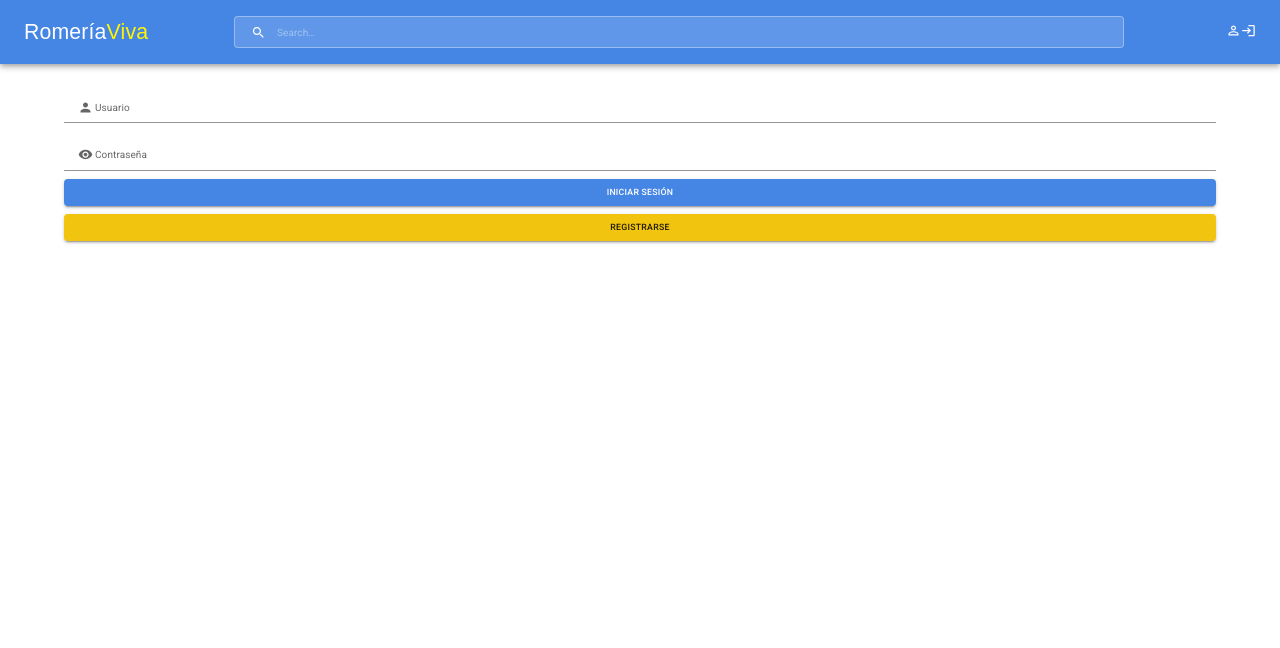
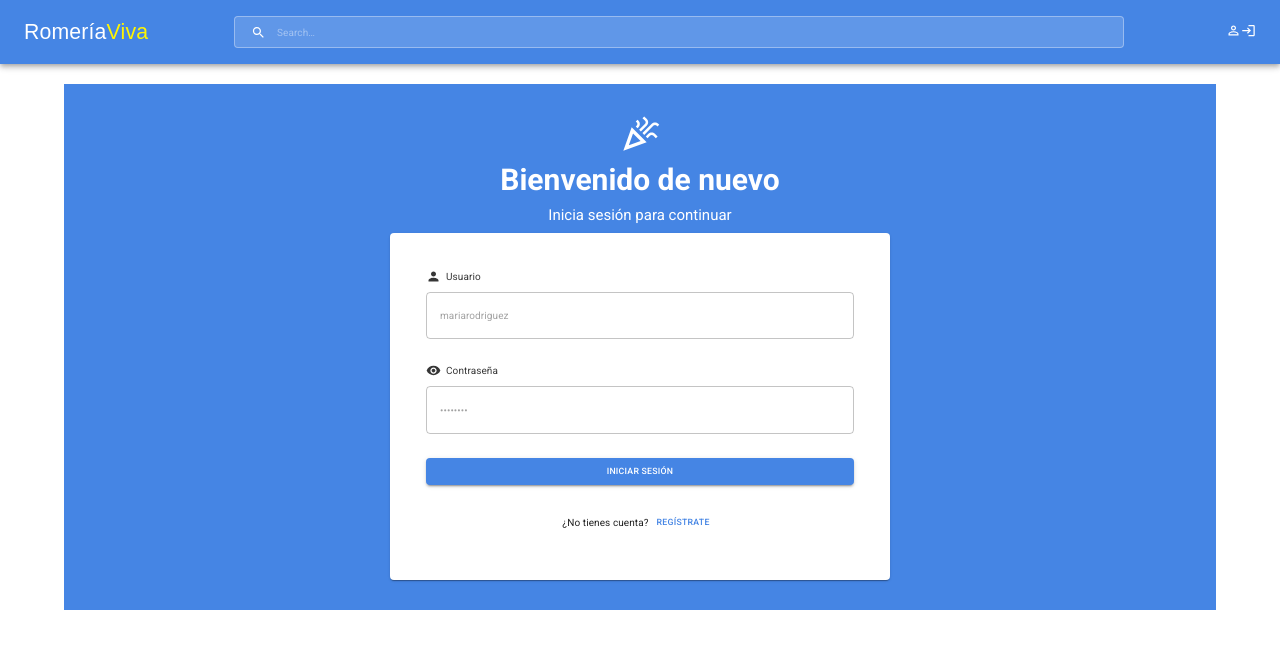
Before and after one commit to heyyaitsl/vivaromeria-frontend, a React (Vite) app: page /login in a window 1280 px wide. Shown: the top 648 px of the page. Built offline with nearby package versions, Linux system fonts and the light colour scheme; a web font is replaced by a local one.

Commit message:
added login register refactor

```diff
--- a/src/main.jsx
+++ b/src/main.jsx
@@ -17,7 +17,11 @@ const theme = createTheme({
     secondary: {
       main: "#f1c40f",
     },
+    white: {
+      main: '#fff',
+    },
   },
+
 });
 
 ReactDOM.createRoot(document.getElementById('root')).render(
--- a/src/pages/LoginPage.jsx
+++ b/src/pages/LoginPage.jsx
@@ -1,6 +1,7 @@
 import {Register} from '../user/login/Register.jsx';
 import { Login } from '../user/login/Login.jsx';
 import { useState } from 'react';
+import { Container } from '@mui/material';
 
 export function LoginPage() {
     const [register, setRegister] = useState(false)
@@ -10,7 +11,9 @@ export function LoginPage() {
     }
     return(
         <>
+        <Container sx={{ backgroundColor: 'var(--blue)', padding:"3rem"}}>
         {register? <Register login={handleRegister}></Register> : <Login register={handleRegister}></Login>}
+        </Container>
         </>
     )
 }
--- a/src/user/login/Login.jsx
+++ b/src/user/login/Login.jsx
@@ -1,10 +1,12 @@
-import { Box, Button, FormControl, Input, InputLabel, TextField } from "@mui/material";
+import { Box, Button, Card, CardContent, FormControl, Input, InputLabel, Stack, TextField, Typography } from "@mui/material";
 import PersonIcon from '@mui/icons-material/Person';
 import VisibilityIcon from '@mui/icons-material/Visibility';
 import { useState } from "react";
 import axios from "axios";
 import { useAuth } from "../../AuthContext";
 import { useNavigate } from "react-router-dom";
+import { CelebrationOutlined } from "@mui/icons-material";
+import { Car } from "lucide-react";
 
 export function Login({register}) {
     const urlBase = import.meta.env.VITE_URL_BASE + "user/login";
@@ -34,33 +36,47 @@ export function Login({register}) {
             // Redirigir a una página protegida o home
             navigate('/')
         } catch (error) {
-            setError('Login failed. Please check your credentials.');
+            setError('Inicio de sesión fallido. Por favor, revise sus credenciales.');
         }
     };
 
     return (
         <>
+        <Stack spacing={1} sx={{justifyContent: "center", alignItems: "center"}}>
+            <CelebrationOutlined color="white" sx={{fontSize:'4rem'}} />
+            <Typography sx={{fontWeight:'600'}} color="white" variant="h3">
+                Bienvenido de nuevo
+            </Typography>
+            <Typography color="white" variant="h5">
+                Inicia sesión para continuar
+            </Typography>
+            <Card sx={{minWidth:"50rem"}}>
+                <CardContent sx={{margin:"2rem"}}>
             <Box component="form"
-                sx={{ display: "grid", gap: 1 }} onSubmit={handleLogin}>
-                <FormControl>
-                    <InputLabel >
+                sx={{ display: "grid", gap:3 }} onSubmit={handleLogin}>
+
+                    <Stack spacing={1}>
                         <Box
-                            sx={{ display: "flex", alignItems: "end", gap: "2px" }} >
-                            <PersonIcon /> Usuario </Box>
-                    </InputLabel>
-                    <Input onChange={(e) => setUsername(e.target.value)} required type="text"></Input></FormControl>
-                <FormControl>
-                    <InputLabel>
+                            sx={{ display: "flex", alignItems: "end", gap: "0.5rem", opacity:"90%" }} >
+                            <PersonIcon /><Typography variant="p"> Usuario </Typography></Box>
+
+                    <TextField variant="outlined" onChange={(e) => setUsername(e.target.value)} required type="text" placeholder="mariarodriguez"></TextField>
+                    </Stack>
+                    <Stack spacing={1}>
+
+
                         <Box
-                            sx={{ display: "flex", alignItems: "end", gap: "2px" }} >
-                            <VisibilityIcon />Contraseña
-                        </Box></InputLabel>
-                    <Input onChange={(e) => setPassword(e.target.value)} required type="password"></Input>
-                </FormControl>
+                            sx={{ display: "flex", alignItems: "end", gap: "0.5rem", opacity:"90%" }} >
+                            <VisibilityIcon /><Typography>Contraseña</Typography>
+                        </Box>
+                    <TextField variant="outlined" onChange={(e) => setPassword(e.target.value)} placeholder="••••••••"required type="password"></TextField>
+                    </Stack>
+
                 <Button type="submit" variant="contained">Iniciar sesión</Button>
-                <Button component='a' onClick={register} color="secondary" variant="contained">Registrarse</Button>
+                <Box sx={{display:"flex", alignItems:"center", justifyContent:"center"}}><Typography> ¿No tienes cuenta? </Typography>
+                <Button component='a' onClick={register} color="primary" variant="text">Regístrate</Button></Box>
                 {error && <Box sx={{ color: "error.main" }}>{error}</Box>}
-            </Box>
+            </Box></CardContent></Card></Stack>
         </>
     )
 }
--- a/src/user/login/Register.jsx
+++ b/src/user/login/Register.jsx
@@ -1,5 +1,5 @@
 import React, { useState } from 'react';
-import {  Box,  Button,  FormControl,  InputLabel,  Input,  TextField,  FormControlLabel,  Checkbox,  Typography, InputAdornment} from '@mui/material';
+import {  Box,  Button,  FormControl,  InputLabel,  Input,  TextField,  FormControlLabel,  Checkbox,  Typography, InputAdornment, Stack, Card, CardContent} from '@mui/material';
 import PersonIcon from '@mui/icons-material/Person';
 import VisibilityIcon from '@mui/icons-material/Visibility';
 import EmailIcon from '@mui/icons-material/Email';
@@ -9,6 +9,7 @@ import PhotoCameraIcon from '@mui/icons-material/PhotoCamera';
 import BadgeIcon from '@mui/icons-material/Badge';
 import axios from 'axios';
 import { useNavigate } from 'react-router-dom';
+import { CelebrationOutlined } from '@mui/icons-material';
 
 
 export function Register({login}) {
@@ -56,20 +57,28 @@ export function Register({login}) {
       // Handle successful registration (e.g., show success message, redirect to login)
       // Redirect to login page after successful registration
     } catch (error) {
-      setError('Registration failed. Please try again.');
+      setError('Registro fallido. Por favor, prueba otra vez.');
     }
   };
 
   return (
-    <Box component="form" sx={{ display: "grid", gap: 2, maxWidth: 400, margin: 'auto' }} onSubmit={handleRegister}>
-      <Typography variant="h4" align="center" color='primary'gutterBottom>
-        Register
+    <Stack spacing={1} sx={{justifyContent: "center", alignItems: "center"}}>
+    <CelebrationOutlined color="white" sx={{fontSize:'4rem'}} />
+    <Typography sx={{fontWeight:'600'}} color="white" variant="h3">
+        Crear una cuenta
     </Typography>
-
+    <Typography color="white" variant="h5">
+        Únete a nuestra comunidad de romerías
+    </Typography>
+    <Card sx={{minWidth:"50rem"}}>
+        <CardContent sx={{margin:"2rem"}}>
+    <Box component="form" sx={{ display: "grid", gap: 3, maxWidth: 400, margin: 'auto' }} onSubmit={handleRegister}>
+<Stack spacing={1}>
+    <Typography sx={{opacity:"90%"}} variant="p"> Nombre de usuario </Typography>
       <TextField
-        label={"Nombre de usuario"}
         onChange={(e) => setUsername(e.target.value)}
         required
+        placeholder='mariarodriguez'
         slotProps={{
           input: {
             startAdornment: (
@@ -80,8 +89,11 @@ export function Register({login}) {
             },
           }}
       />
+      </Stack>
+      <Stack spacing={1}>
+        <Typography sx={{opacity:"90%"}} variant="p"> Contraseña </Typography>
        <TextField
-        label={"Contraseña"}
+       placeholder='••••••••'
         onChange={(e) => setPassword(e.target.value)}
         required
         type='password'
@@ -95,10 +107,13 @@ export function Register({login}) {
             },
           }}
           />
+          </Stack>
+          <Stack spacing={1}>
+            <Typography sx={{opacity:"90%"}} variant="p"> Nombre completo </Typography>
       <TextField
-        label="Nombre completo"
         onChange={(e) => setName(e.target.value)}
         required
+        placeholder='María Rodriguez Rodriguez'
         slotProps={{
           input: {
             startAdornment: (
@@ -109,9 +124,13 @@ export function Register({login}) {
             },
           }}
           />
+        </Stack>
+          <Stack spacing={1}>
+            <Typography sx={{opacity:"90%"}} variant="p"> Correo electróniico </Typography>
             <TextField
-        label="Correo electrónico"
         onChange={(e) => setEmail(e.target.value)}
+        placeholder='ejemplo@gmail.com'
+
         required
         type="email"
         slotProps={{
@@ -124,10 +143,14 @@ export function Register({login}) {
             },
           }}
           />
+          </Stack>
+          <Stack spacing={1}>
+            <Typography sx={{opacity:"90%"}} variant="p"> Número de teléfono </Typography>
       <TextField
-        label="Número de teléfono"
         onChange={(e) => setPhoneNumber(e.target.value)}
         required
+        placeholder='666777888'
+
         type='tel'
         slotProps={{
             input: {
@@ -138,7 +161,7 @@ export function Register({login}) {
               ),
             },
           }}
-      />
+      /></Stack>
       <FormControlLabel
         control={
           <Checkbox
@@ -165,16 +188,17 @@ export function Register({login}) {
       </Button>
       {profilePicture && (
         <Typography variant="body2">
-          Selected file: {imageName}
+          Archivo seleccionado: {imageName}
         </Typography>
       )}
       <Button type="submit" variant="contained" color="primary">
         Registrarse
       </Button>
-      <Button onClick={login} color="secondary">
-       ¿Ya tienes una cuenta? Inicia sesión
-      </Button>
+      <Box sx={{display:"flex", alignItems:"center", justifyContent:"center"}}><Typography> ¿Ya tienes cuenta? </Typography>
+      <Button onClick={login} color="primary"variant='text'>
+       Inicia sesión
+      </Button></Box>
       {error && <Typography color="error">{error}</Typography>}
-    </Box>
+    </Box></CardContent></Card></Stack>
   );
 }
```
Lines whose indentation alone changed are shown as unchanged.
